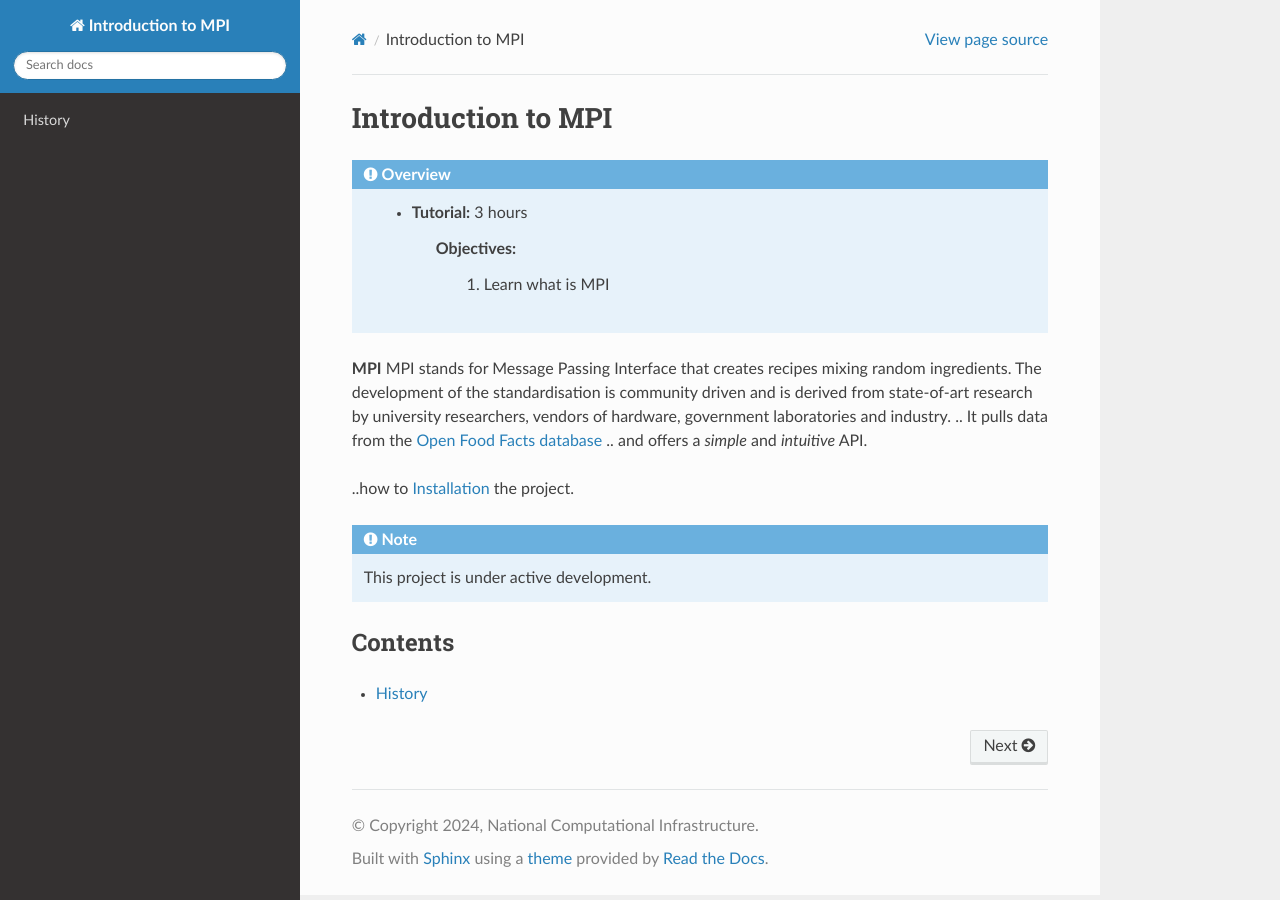
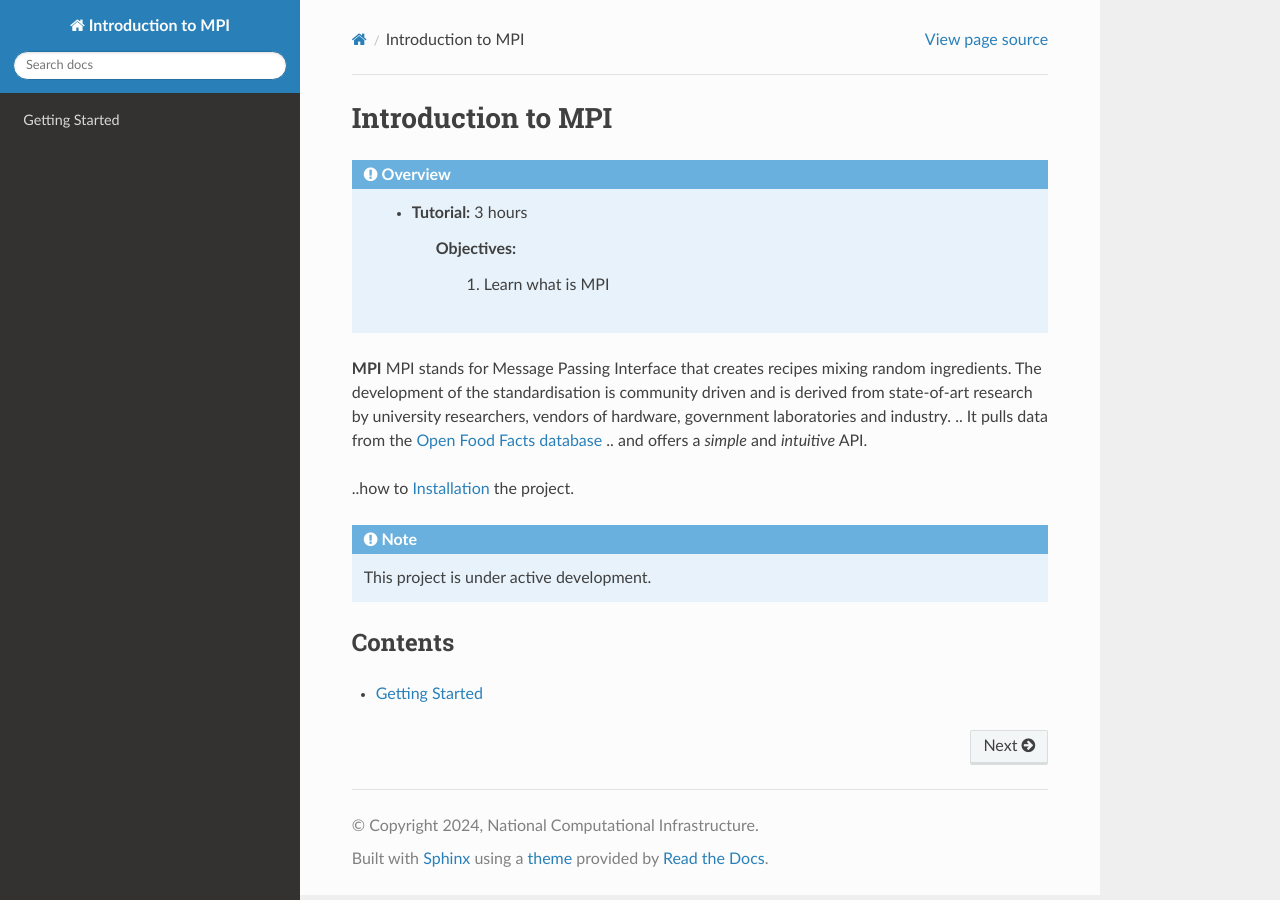
Before and after one commit to Fonglulu/demo_readdoc, a Sphinx documentation site: the page built from docs/source/index.rst, in a window 1280 px wide. Built offline with Sphinx 7.4.7 and the Read the Docs theme 3.1.0, drawn with Linux system fonts in a browser that asks for light colours; pages that are not in the unit, such as notebooks, are missing from menus.

Commit message:
get started

```diff
--- a/docs/source/start.rst
+++ b/docs/source/start.rst
@@ -1,7 +1,7 @@
 Getting Started
-==
+===
 
-.. _history:
+.. _getting-started:
 
-History
+Getting Started
 -------
```
